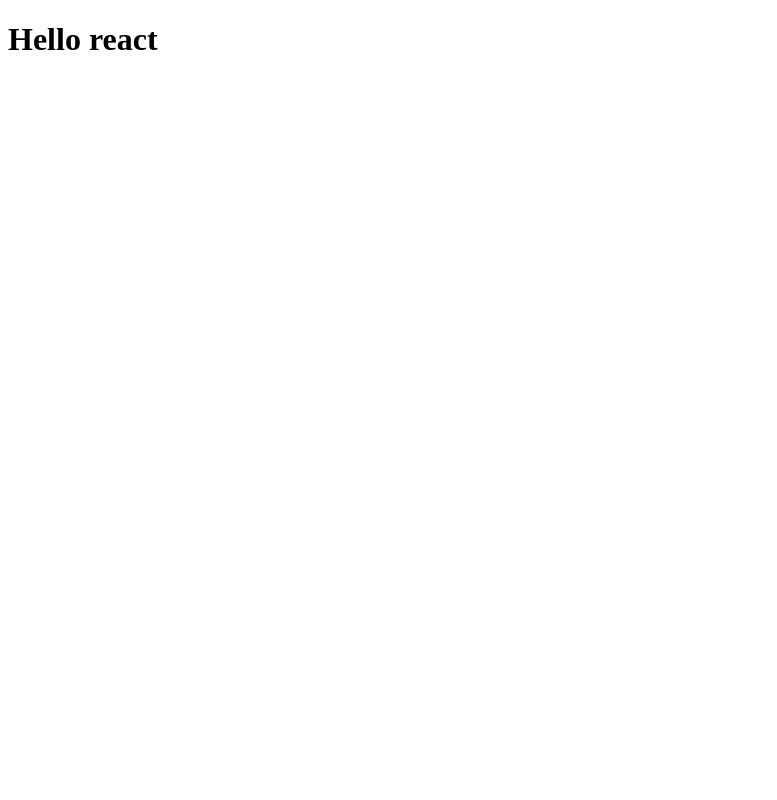
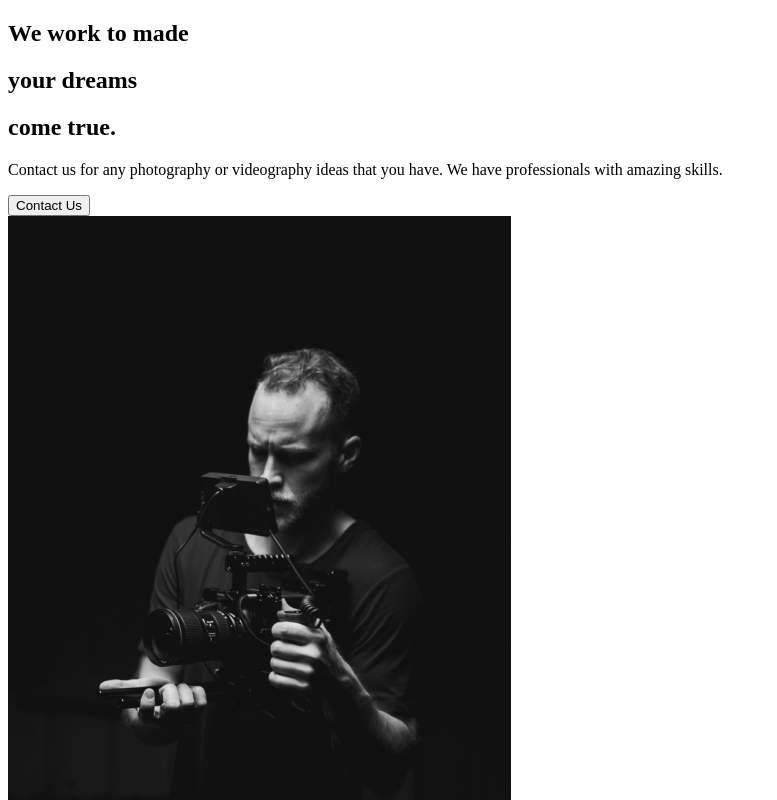
Before and after one commit to radoshDev/capture-site, a React (Create React App) app: page / in a window 1280 px wide. Shown: the top 800 px of the page, without its empty margins (0-777 px from the left). Built offline with nearby package versions, Linux system fonts and the light colour scheme.

Commit message:
Add markup for about section

```diff
--- a/src/App.js
+++ b/src/App.js
@@ -1,9 +1,10 @@
 import React from "react";
+import AboutUs from "./pages/AboutUs";
 
 const App = () => {
 	return (
-		<div>
-			<h1>Hello react</h1>
+		<div className="App">
+			<AboutUs />
 		</div>
 	);
 };
--- /dev/null
+++ b/src/components/AboutSection.js
@@ -0,0 +1,33 @@
+import React from "react";
+import home1 from "../img/home1.png";
+const AboutSection = () => {
+	return (
+		<div>
+			<div className="description">
+				<div className="title">
+					<div className="hide">
+						<h2>We work to made</h2>
+					</div>
+					<div className="hide">
+						<h2>
+							your <span>dreams</span>
+						</h2>
+					</div>
+					<div className="hide">
+						<h2>come true.</h2>
+					</div>
+				</div>
+				<p>
+					Contact us for any photography or videography ideas that you have. We
+					have professionals with amazing skills.
+				</p>
+				<button>Contact Us</button>
+			</div>
+			<div className="imgage">
+				<img src={home1} alt="A man with camera" />
+			</div>
+		</div>
+	);
+};
+
+export default AboutSection;
--- /dev/null
+++ b/src/pages/AboutUs.js
@@ -0,0 +1,12 @@
+import React from "react";
+import AboutSection from "../components/AboutSection";
+
+const AboutUs = () => {
+	return (
+		<>
+			<AboutSection />
+		</>
+	);
+};
+
+export default AboutUs;
```
